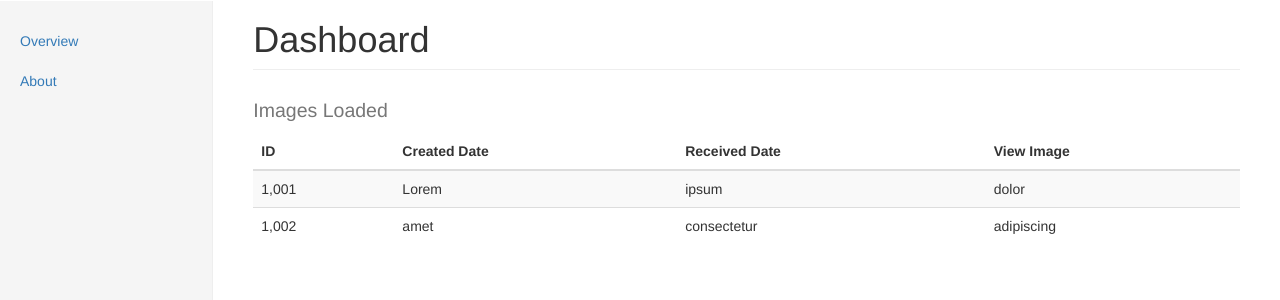
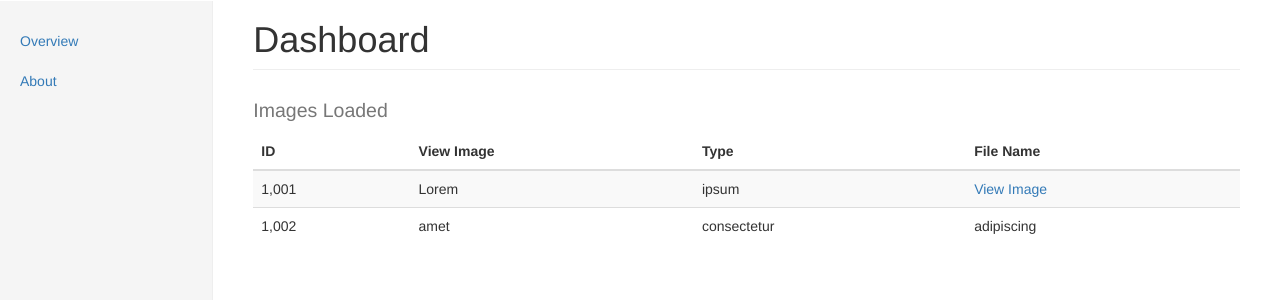
Before and after one commit to Petermck8806/rpi-solution, a Flask app: page /dashboard in a window 1280 px wide. Shown: the part 50-350 px from the top of the page. Run offline with Flask 2, Linux system fonts and the light colour scheme; some libraries are stand-ins or nearby versions.

Commit message:
Attempted to get view image working.
This build might be broken.

```diff
--- a/rpi-web/templates/dashboard.html
+++ b/rpi-web/templates/dashboard.html
@@ -11,9 +11,9 @@
               <thead>
                 <tr>
                   <th>ID</th>
-                  <th>Created Date</th>
-                  <th>Received Date</th>
                   <th>View Image</th>
+                  <th>Type</th>
+                  <th>File Name</th>
                 </tr>
               </thead>
               <tbody>
@@ -21,7 +21,7 @@
                   <td>1,001</td>
                   <td>Lorem</td>
                   <td>ipsum</td>
-                  <td>dolor</td>
+                    <td><a href="{{ url_for('display_image') }}">View Image</a></td>
                 </tr>
                 <tr>
                   <td>1,002</td>
--- a/rpi-web/webmain.py
+++ b/rpi-web/webmain.py
@@ -1,6 +1,6 @@
 import sqlite3
 from flask import Flask, request, session, g, redirect, url_for, \
-     abort, render_template, flash
+     abort, render_template, flash, send_from_directory
 from contextlib import closing
 
 
@@ -56,5 +56,15 @@ def settings():
   return render_template('settings.html')
 
 
+@app.route('/view_image/<path:filename>')
+def view_image(filename):
+  return send_from_directory('/static/img',filename)
+
+
+@app.route('/display_image')
+def display_image():
+  return render_template('displayimage.html');
+
+
 if __name__ == '__main__':
   app.run()
```
Also changed, not shown: rpi-web/templates/displayimage.html (added, +8 -0 lines), rpi-web/static/img/99233806-bringing-home-new-cat-632x475.jpg (added), rpi-web/static/img/maxresdefault.jpg (added), rpi-web/static/img/young-calico-cat.jpg (added).
